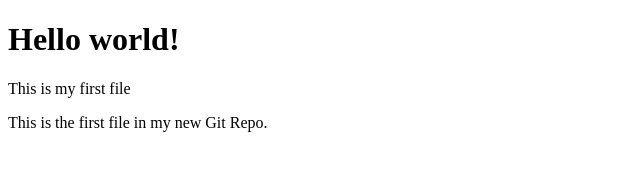
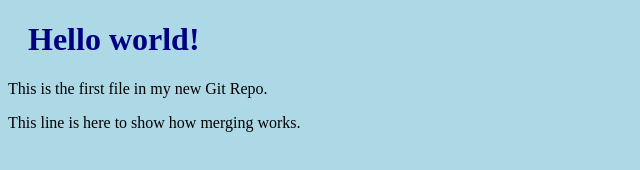
Before and after one commit to sneha67890/hello-world, a plain HTML site: page index.html in a window 1280 px wide. Shown: the whole page, without its empty margins (0-640 px from the left). Drawn offline with Linux system fonts and the light colour scheme.

Commit message:
update index.html with emergency fix

```diff
--- a/index.html
+++ b/index.html
@@ -2,12 +2,12 @@
 <html>
 <head>
 <title>Hello World!</title>
+<link rel="stylesheet" href="bluestyle.css">
 </head>
 <body>
 
 <h1>Hello world!</h1>
-<p>This is my first file<p>
-<p>This is the first file in my  new Git Repo.</p>
+<p>This is the first file in my new Git Repo.</p>
+<p>This line is here to show how merging works.</p>
 
 </body>
-</html>
```
